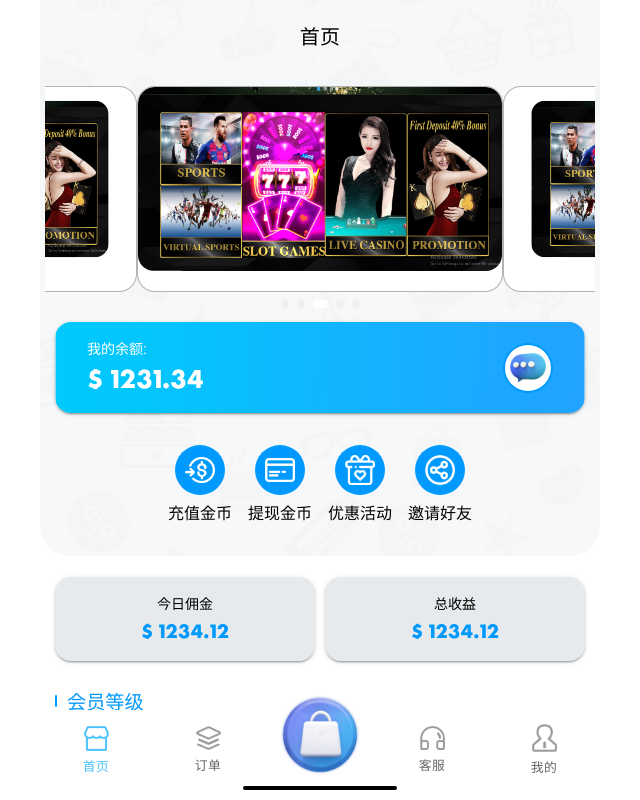
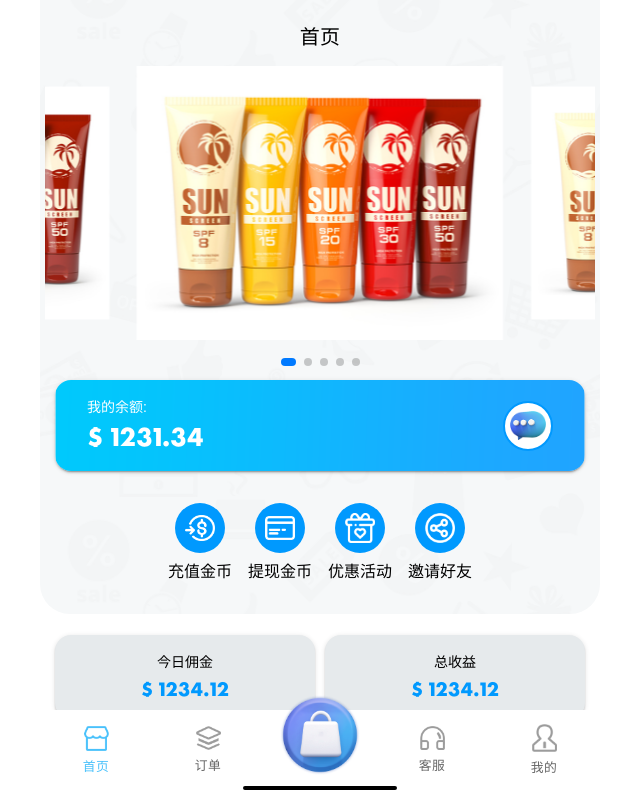
Before and after one commit to GlobalStar1115/Crypto_shop_v3, a React (Create React App) app: page /app/home in a window 1280 px wide. Shown: the whole page, without its empty margins (320-960 px from the left). Built offline with nearby package versions, Linux system fonts and the light colour scheme; a web font is replaced by a local one.

Commit message:
updated home page silder

```diff
--- /dev/null
+++ b/src/components/home-slider/HomeSlider.js
@@ -0,0 +1,36 @@
+import 'swiper/swiper.min.css';
+import { Swiper, SwiperSlide } from 'swiper/react';
+import { IonImg } from '@ionic/react';
+import SwiperCore, { Pagination, Autoplay } from "swiper";
+import 'swiper/modules/pagination/pagination.scss';
+import 'swiper/modules/autoplay/autoplay.scss';
+import "./homestyles.scss";
+
+export default function App() {
+    SwiperCore.use([Autoplay]);
+    return (
+        <>
+            <Swiper
+                slidesPerView={1.5}
+                centeredSlides={true}
+                autoplay={{
+                    delay: 500,
+                    // disableOnInteraction: false,
+                }}
+                pagination={{
+                    clickable: true,
+                }}
+                className="mySwiper"
+                loop={true}
+                modules={[Autoplay, Pagination]}
+                data-swiper-autoplay="2000"
+            >
+                <SwiperSlide><IonImg src="/assets/images/product/1.png" alt='product' /></SwiperSlide>
+                <SwiperSlide><IonImg src="/assets/images/product/1.png" alt='product' /></SwiperSlide>
+                <SwiperSlide><IonImg src="/assets/images/product/1.png" alt='product' /></SwiperSlide>
+                <SwiperSlide><IonImg src="/assets/images/product/1.png" alt='product' /></SwiperSlide>
+                <SwiperSlide><IonImg src="/assets/images/product/1.png" alt='product' /></SwiperSlide>
+            </Swiper>
+        </>
+    );
+}
--- /dev/null
+++ b/src/components/home-slider/homestyles.scss
@@ -0,0 +1,45 @@
+.mySwiper {
+    width: 100% !important;
+    height: 100% !important;
+
+    .swiper-slide ion-img {
+        margin-bottom: 0;
+    }
+
+    .swiper-pagination-bullets.swiper-pagination-horizontal {
+        bottom: 0;
+    }
+
+    .swiper-wrapper {
+        padding-bottom: 30px;
+    }
+
+    .swiper-slide {
+        text-align: center;
+        font-size: 18px;
+        background: transparent;
+        border: none;
+        border-radius: 0 !important;
+
+        /* Center slide text vertically */
+        display: -webkit-box;
+        display: -ms-flexbox;
+        display: -webkit-flex;
+        display: flex;
+        -webkit-box-pack: center;
+        -ms-flex-pack: center;
+        -webkit-justify-content: center;
+        justify-content: center;
+        -webkit-box-align: center;
+        -ms-flex-align: center;
+        -webkit-align-items: center;
+        align-items: center;
+    }
+
+    .swiper-slide ion-img {
+        display: block;
+        width: 100%;
+        height: 100%;
+        object-fit: cover;
+    }
+}
--- a/src/components/slider/styles.css
+++ b/src/components/slider/Order.scss
@@ -18,6 +18,6 @@
 }
 
 .swiper-slide ion-img {
-    width: 80%;
+    width: 90%;
     margin-bottom: 20px;
 }
--- a/src/components/slider/OrderSlider.js
+++ b/src/components/slider/OrderSlider.js
@@ -3,9 +3,9 @@ import { Swiper, SwiperSlide } from 'swiper/react';
 import { EffectCards } from "swiper";
 import { useTranslation } from "react-i18next";
 
-import 'swiper/swiper.min.css';
 import 'swiper/modules/effect-cards/effect-cards.scss';
-import "./styles.css";
+import './Order.scss';
+
 
 export default () => {
     const { t, i18n } = useTranslation('lang');
@@ -15,12 +15,12 @@ export default () => {
             grabCursor={true}
             modules={[EffectCards]}
             loop={true}
-            className="mySwiper"
+            className="orderSwiper"
         >
             <SwiperSlide><IonImg src="/assets/images/product/1.png" alt='product' /><h4>{t('order.product-name')}</h4></SwiperSlide>
             <SwiperSlide><IonImg src="/assets/images/product/1.png" alt='product' /><h4>{t('order.product-name')}</h4></SwiperSlide>
             <SwiperSlide><IonImg src="/assets/images/product/1.png" alt='product' /><h4>{t('order.product-name')}</h4></SwiperSlide>
             <SwiperSlide><IonImg src="/assets/images/product/1.png" alt='product' /><h4>{t('order.product-name')}</h4></SwiperSlide>
-        </Swiper>
+        </Swiper >
     );
 };
--- a/src/pages/home/Home.js
+++ b/src/pages/home/Home.js
@@ -3,21 +3,10 @@ import styles from './Home.module.scss';
 import { IonCol, IonContent, IonCard, IonImg, IonGrid, IonPage, IonRow, IonTitle, IonSlides, IonSlide } from '@ionic/react';
 
 import { useTranslation } from "react-i18next";
+import HomeSider from '../../components/home-slider/HomeSlider';
 
 const Home = () => {
     const { t, i18n } = useTranslation('lang');
-
-    const slideOpts = {
-        slidesPerView: 1.5,
-        centeredSlides: true,
-        initialSlide: 1,
-        spaceBetween: 0,
-        speed: 700,
-        autoplay: {
-            delay: 1500,
-        },
-        loop: true
-    };
 
     return (
         <IonPage className={styles.homePage}>
@@ -28,23 +17,7 @@ const Home = () => {
                             <IonTitle className='main-title ion-text-center'>{t('home.title')}</IonTitle>
                         </IonRow>
                         <IonRow>
-                            <IonSlides pager={true} options={slideOpts} >
-                                <IonSlide>
-                                    <IonImg src='/assets/images/slider/1.png' alt='slider-img' />
-                                </IonSlide>
-                                <IonSlide>
-                                    <IonImg src='/assets/images/slider/1.png' alt='slider-img' />
-                                </IonSlide>
-                                <IonSlide>
-                                    <IonImg src='/assets/images/slider/1.png' alt='slider-img' />
-                                </IonSlide>
-                                <IonSlide>
-                                    <IonImg src='/assets/images/slider/1.png' alt='slider-img' />
-                                </IonSlide>
-                                <IonSlide>
-                                    <IonImg src='/assets/images/slider/1.png' alt='slider-img' />
-                                </IonSlide>
-                            </IonSlides>
+                            <HomeSider />
                         </IonRow>
                         <IonCard className={`ion-padding ${styles.brandCard}`}>
                             <IonRow className='ion-justify-content-between ion-align-items-center ion-padding-start ion-padding-end'>
--- a/src/pages/home/Home.module.scss
+++ b/src/pages/home/Home.module.scss
@@ -11,21 +11,6 @@
                 background-repeat: no-repeat;
                 background-size: cover;
                 background-position: center;
-
-                ion-slides {
-                    padding: 20px 0;
-
-                    .swiper-pagination {
-                        bottom: 0 !important;
-                    }
-
-                    ion-img {
-                        width: auto;
-                        overflow: hidden;
-                        border-radius: 1rem;
-                        // box-shadow: 0 0 10px #0000009c;
-                    }
-                }
 
                 .brandCard {
                     background: url(./2.png);
--- a/src/theme/variables.css
+++ b/src/theme/variables.css
@@ -146,8 +146,9 @@ ion-tab-button::part(native) {
 
 .swiper-pagination-bullet-active {
   background: white;
-  width: 15px;
-  border-radius: 10px;
+  width: 15px !important;
+  border-radius: 10px !important;
+
 }
 
 .swiper-container-horizontal>.swiper-pagination-bullets {
```
